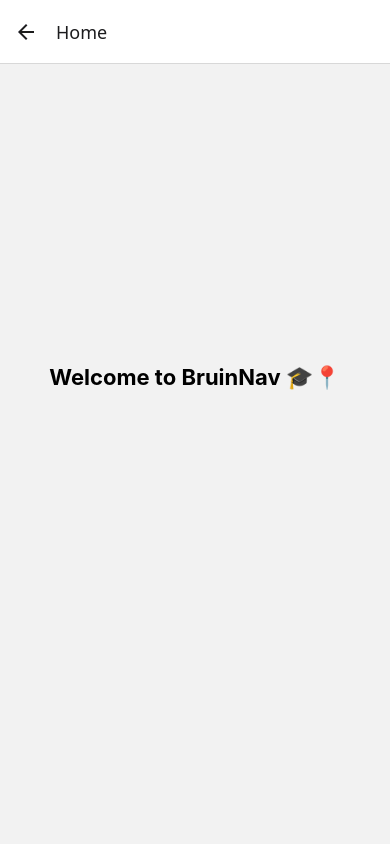
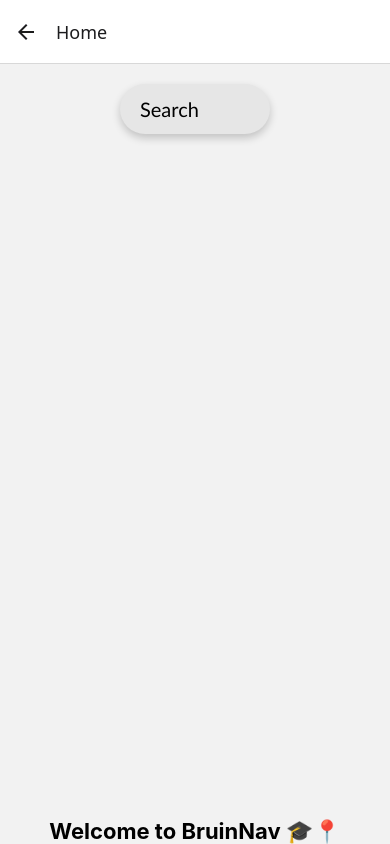
Before and after one commit to samyurs/bruin-nav, a React Native app in the folder Frontend/: screen /Home in a window 390 px wide. Built offline with nearby package versions, Linux system fonts and the light colour scheme.

Commit message:
Added search component (UI ONLY NO API)

```diff
--- /dev/null
+++ b/Frontend/src/components/SearchComponent.js
@@ -0,0 +1,82 @@
+import React, { useState } from 'react';
+import { View, TextInput, FlatList, Text, StyleSheet } from 'react-native';
+import styles from './SearchStyles';
+
+function Search() {
+  const [inputValue, setInputValue] = useState('');
+  const [filterOptions, setFilterOptions] = useState([]);
+  const [submittedText, setSubmittedText] = useState(''); // Track the submitted value
+
+  const uclaBuildings = [
+    "Royce Hall",
+    "Powell Library",
+    "Young Research Library",
+    "Perloff Hall",
+    "Boelter Hall",
+    "Math Sciences Building",
+    "Theater Arts Building",
+    "Bruin Plaza",
+    "Cohen Hall",
+    "Gonda Center",
+    "Stewart Hall",
+    "Dodd Hall",
+    "Engineering VI",
+    "Schoenberg Hall",
+    "Kaufman Hall",
+    "Haines Hall",
+    "Chavez Auditorium",
+    "Faculty Center",
+    "Math 2000",
+    "Strathmore Building"
+  ];
+
+  const options = (text) => {
+
+
+    setInputValue(text);
+    let pattern = ".*" + text + ".*"; // Use text for real-time updates
+    let regex = new RegExp(pattern, "gi");
+
+    if (text.trim() === '') {
+   setFilterOptions([]);
+  } else {
+    setFilterOptions(uclaBuildings.filter(name => regex.test(name)).slice(0, 7));
+  }
+  };
+
+  const userSubmitted = () => {
+    setSubmittedText(inputValue); // Set the submitted text
+    setInputValue(''); // Optionally clear the input after submission
+  };
+
+  return (
+    <View style={styles.container}>
+      {submittedText && (
+        <View style={styles.submittedText}>
+          <Text>{submittedText}</Text>
+        </View>
+      )}
+
+      <TextInput
+        style={[styles.searchInput, inputValue ? styles.typing : null]}
+        value={inputValue}
+        onChangeText={options} // Use onChangeText instead of onChange
+        onSubmitEditing={userSubmitted} // Use onSubmitEditing for submit action
+        placeholder="Search"
+      />
+
+      <FlatList
+        data={filterOptions}
+        renderItem={({ item }) => (
+          <View style={styles.listItem}>
+            <Text>{item}</Text>
+          </View>
+        )}
+        keyExtractor={(item, index) => index.toString()}
+      />
+    </View>
+  );
+}
+
+
+export default Search;
--- /dev/null
+++ b/Frontend/src/components/SearchStyles.js
@@ -0,0 +1,45 @@
+import { StyleSheet } from 'react-native';
+
+export default StyleSheet.create({
+  container: {
+    flex: 1, // Take up all available space
+    justifyContent: 'center', // Center vertically
+    alignItems: 'center', // Center horizontally
+    padding: 20, // Optional: add padding around the container
+  },
+  listItem: {
+    borderWidth: 2,
+    borderColor: '#ccc',
+    borderRadius: 4,
+    width: 150,
+    paddingVertical: 10,
+    paddingHorizontal: 8,
+    fontSize: 20,
+    marginVertical: 3,
+    alignItems: 'center',
+    justifyContent: 'center',
+  },
+  searchInput: {
+    borderWidth: 0,
+    borderRadius: 25,
+    width: 150,
+    height: 50,
+    fontSize: 20,
+    paddingHorizontal: 20,
+    paddingVertical: 10,
+    fontFamily: 'Trebuchet MS', // may require a custom font or fallback
+    backgroundColor: '#e6e6e6',
+    shadowColor: '#000',
+    shadowOffset: { width: 0, height: 4 },
+    shadowOpacity: 0.2,
+    shadowRadius: 8,
+    elevation: 5, // Android shadow
+  },
+  searchInputTyping: {
+    width: 500,
+    height: 'auto',
+  },
+  list: {
+    paddingLeft: 0,
+  },
+});
--- a/Frontend/src/screens/HomeScreen.js
+++ b/Frontend/src/screens/HomeScreen.js
@@ -1,15 +1,18 @@
 import React from 'react';
 import { View, Text, StyleSheet } from 'react-native';
+import Search from '../components/SearchComponent.js'
 
 export default function HomeScreen() {
   return (
     <View style={styles.container}>
+      <Search></Search>
       <Text style={styles.title}>Welcome to BruinNav 🎓📍</Text>
+
     </View>
   );
 }
 
 const styles = StyleSheet.create({
-  container: { flex: 1, justifyContent: 'flex-start', paddingTop: 300, alignItems: 'center' },
+  container: { flex: 1, justifyContent: 'flex-start', alignItems: 'center' },
   title: { fontSize: 22, fontWeight: 'bold' }
 });
```
